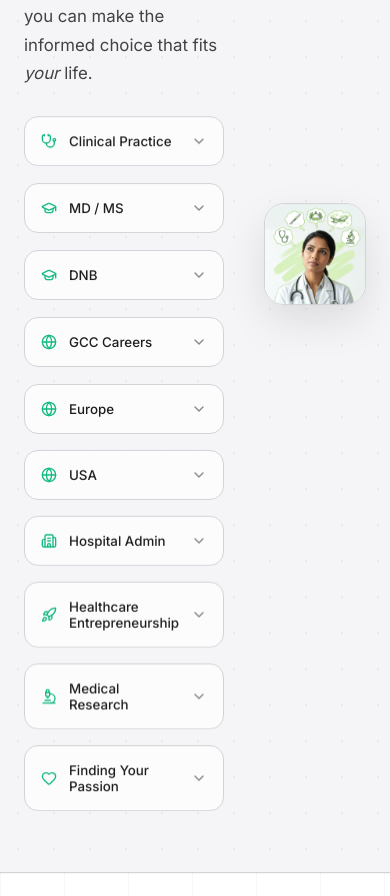
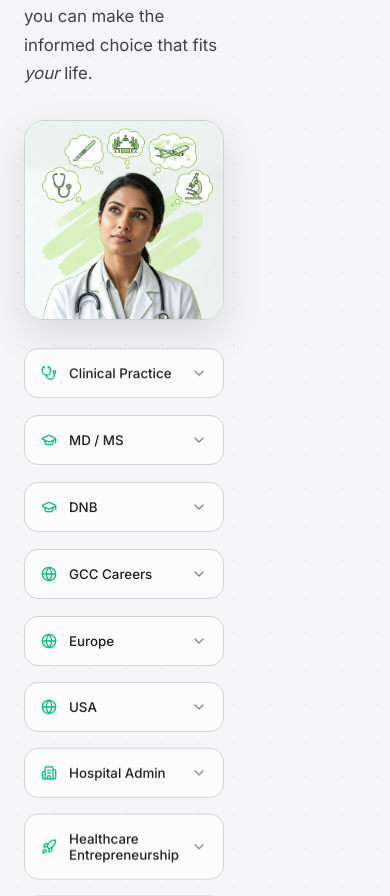
Before and after one commit to ASHxOnAIR-MEH/after-mbbs-conclave, a React (Vite) app: page / in a window 390 px wide. Shown: the part 4423-5319 px from the top of the page. Built offline with nearby package versions, Linux system fonts and the light colour scheme; a web font is replaced by a local one.

Commit message:
UI: Adjust mobile layout of poster in Pillars Section B

```diff
--- a/src/components/Pillars.css
+++ b/src/components/Pillars.css
@@ -242,7 +242,27 @@
 .qa-item-icon { margin-bottom: 16px; display: flex; justify-content: center; }
 .qa-item-text { font-size: 0.9rem; font-weight: 600; color: var(--black-2); }
 
+.mobile-poster {
+  display: none;
+}
+
 @media (max-width: 960px) {
+  .desktop-poster {
+    display: none !important;
+  }
+  .mobile-poster {
+    display: block;
+    margin: 32px auto;
+    text-align: center;
+  }
+  .mobile-poster img {
+    width: 100%;
+    max-width: 320px;
+    border-radius: 20px;
+    box-shadow: 0 16px 40px rgba(0,0,0,0.1);
+    border: 1px solid var(--gray-light);
+  }
+
   .pillar-content-wrapper {
     grid-template-columns: 1fr;
     gap: 40px;
--- a/src/components/Pillars.jsx
+++ b/src/components/Pillars.jsx
@@ -61,7 +61,7 @@ export default function Pillars() {
           <div className="pillar-bg-pattern dot-pattern" />
         </div>
         <div className="pillar-content-wrapper container reverse">
-          <div className="pillar-image-container">
+          <div className="pillar-image-container desktop-poster">
             <img src="/images/career-poster.png" alt="Career Path Thinking" className="pillar-poster-portrait float-2" />
           </div>
           <div className="pillar-content">
@@ -76,6 +76,11 @@ export default function Pillars() {
               From clinical practice to entrepreneurship &mdash; every option explored so you can
               make the informed choice that fits <em>your</em> life.
             </p>
+
+            <div className="mobile-poster">
+              <img src="/images/career-poster.png" alt="Career Path Thinking" className="pillar-poster-portrait" />
+            </div>
+
             <div className="career-grid">
               {careers.map((c, i) => (
                 <div key={c.label} className="career-item float-1" style={{ animationDelay: `${i * 0.2}s` }}>
```
